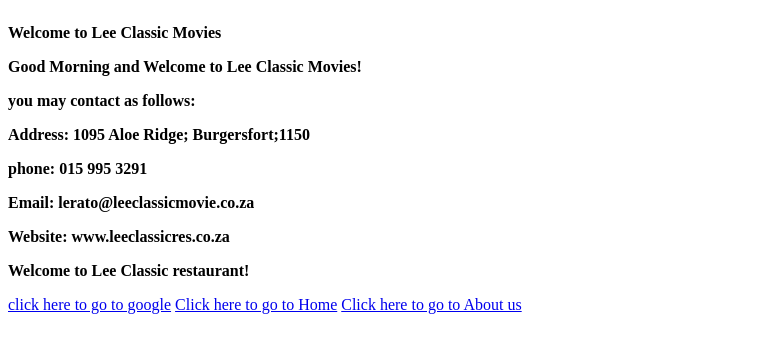
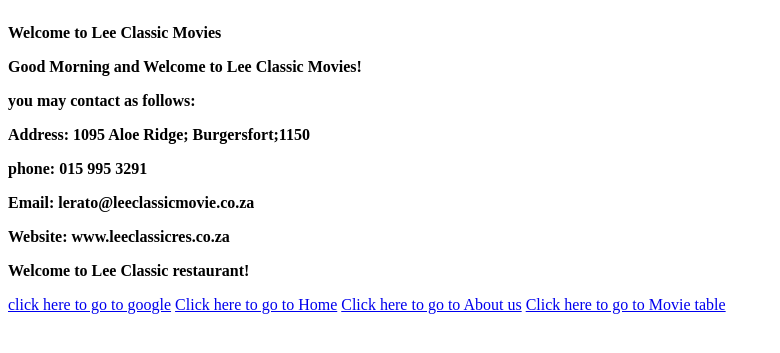
Before and after one commit to madirelerato-ITvarsity/Module-1-Assessment-4, a plain HTML site: page contact.html in a window 1280 px wide. Shown: the part 111-464 px from the top of the page, without its empty margins (0-780 px from the left). Drawn offline with Linux system fonts and the light colour scheme.

Commit message:
Update contact.html

```diff
--- a/contact.html
+++ b/contact.html
@@ -18,5 +18,6 @@
         <a href="http://www.google.co.za">click here to go to google</a>
         <a href="index.html">Click here to go to Home</a>
         <a href="about.html">Click here to go to About us</a>
+        <a href="movie-table.html">Click here to go to Movie table
      </body>
 </html>
```
